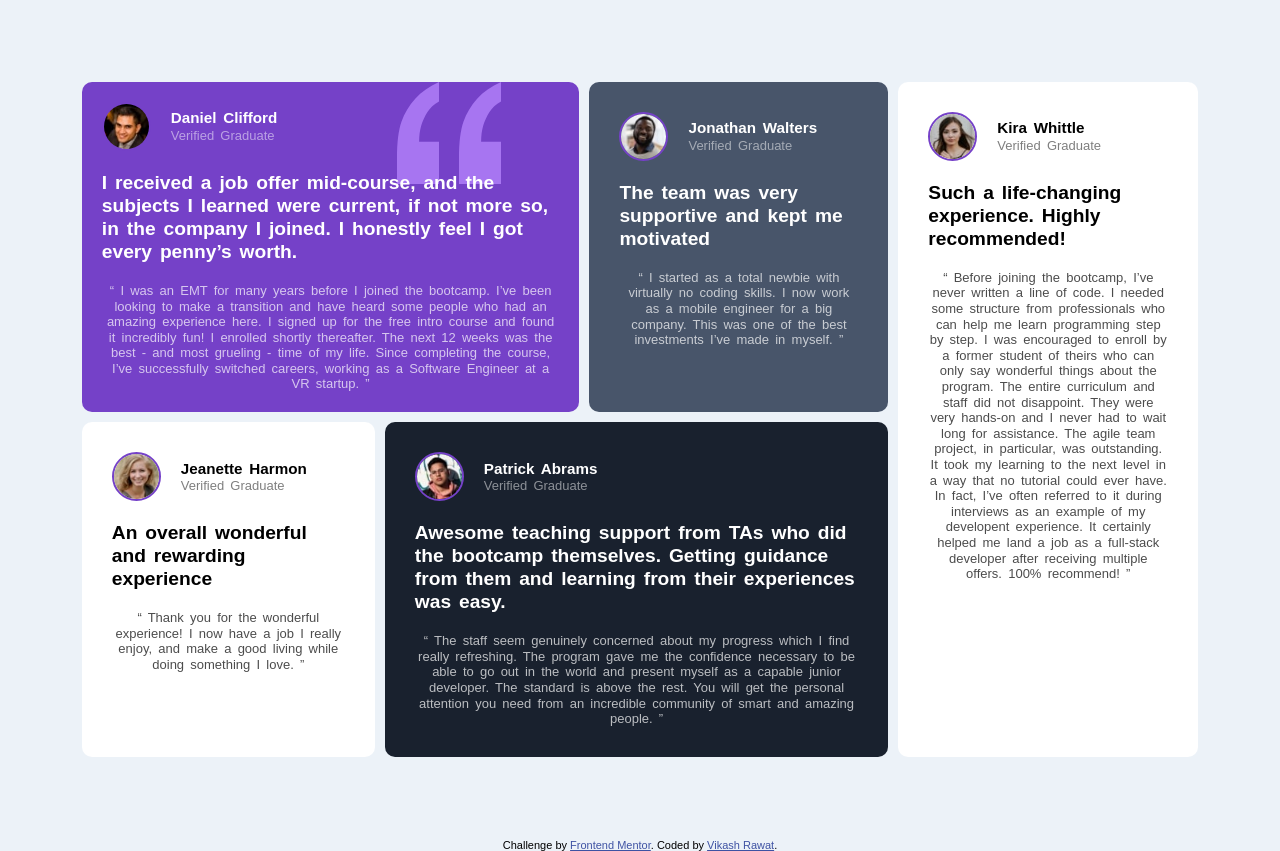
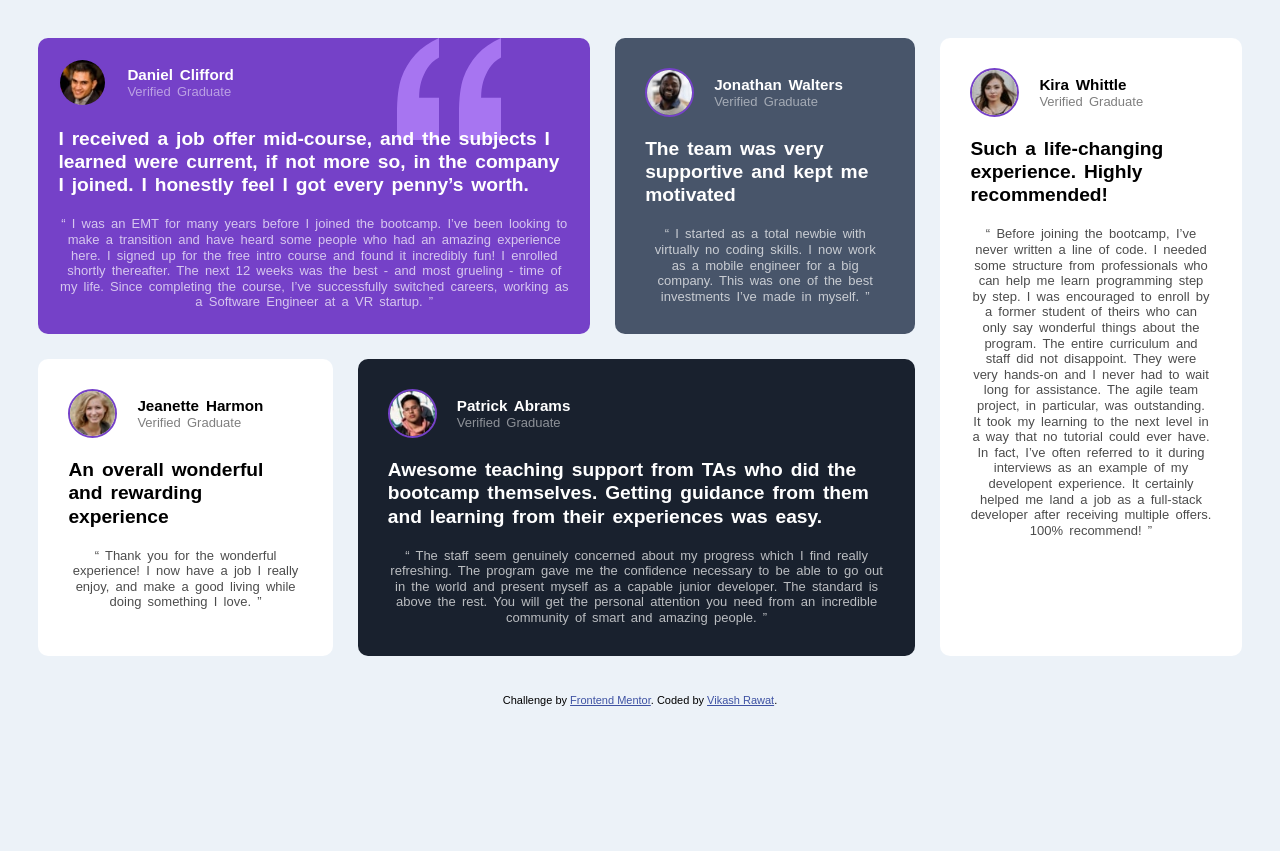
Before and after one commit to Vikashr21/Testimonials-Grid-Section, a plain HTML site: page index.html in a window 1280 px wide. After the commit the page ends 800 px from the top, so only its background shows below. Drawn offline with Linux system fonts and the light colour scheme; a web font is replaced by a local one.

Commit message:
Update styles.css

```diff
--- a/styles.css
+++ b/styles.css
@@ -48,14 +48,15 @@ Font-size: 13px;
 }
 main{
 
-  padding: 6%;
+  padding: 3%;
 }
 
 /************* Creating grid **************/
 .main-grid{
 
   display: grid;
-
+  grid-column-gap: 25px;
+  grid-row-gap: 25px;
   grid-template-areas: "b1 b1 b1 b2 b3"
               "b4 b5 b5 b5 b3";
 
@@ -64,7 +65,7 @@ main{
   line-height:1.2;
   word-spacing: .2em;
   border-radius: 10px;
-  margin:5px;
+
 }
 
 .box1{
@@ -165,7 +166,7 @@ main{
                          "b2 b2 b2"
                          "b4 b4 b4"
                          "b5 b5 b5"
-                         "b3 b3 b3" ;
+                         "b3 b3 b3";
 
   }
 
```
